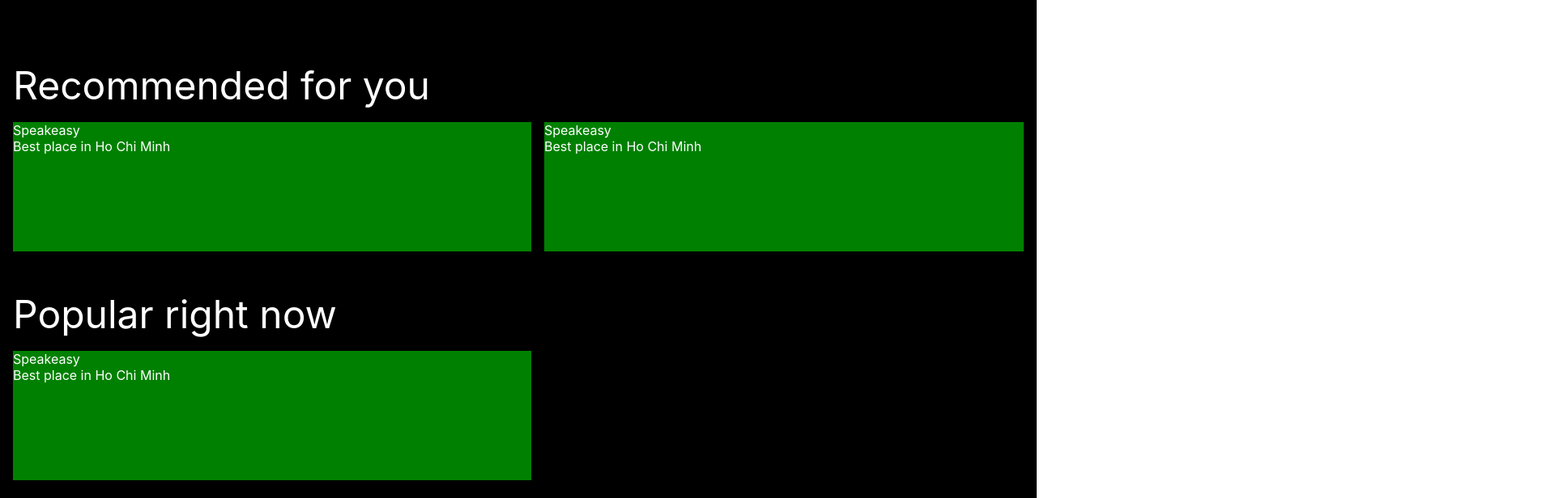
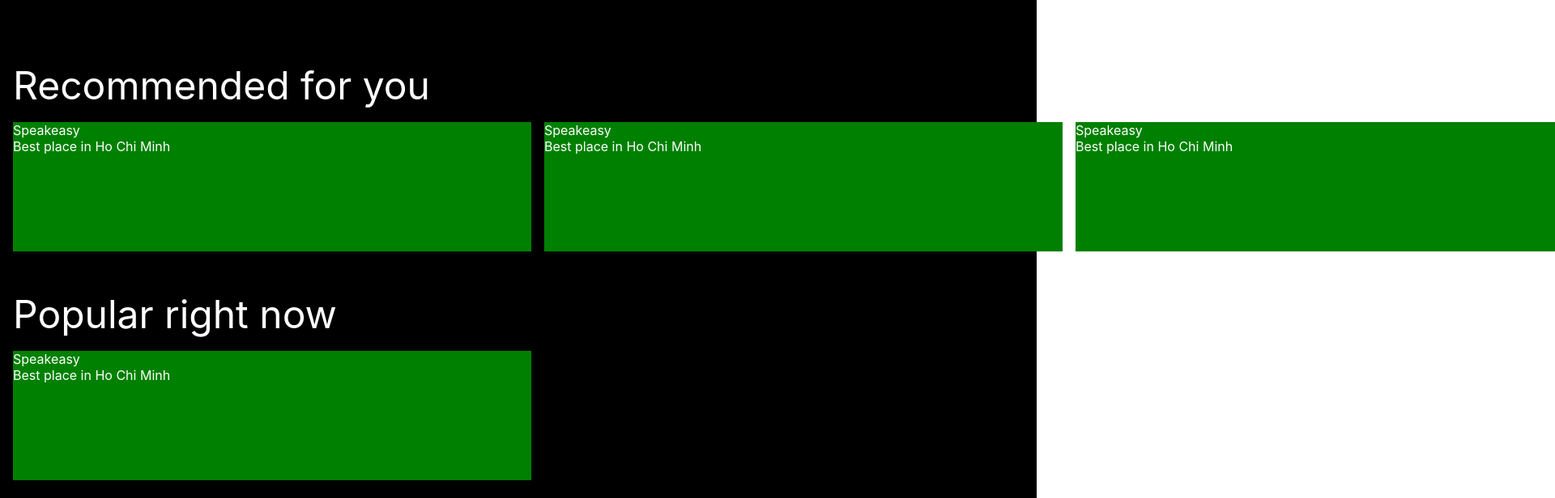
Before and after one commit to snokpok/koseur-frontend, a Next.js app: page /home in a window 1280 px wide. Shown: the part 340-956 px from the top of the page at 81% size, 1920 px wide, since content can reach past the window. Built offline with nearby package versions, Linux system fonts and the light colour scheme.

Commit message:
trying to implement drag scroll

```diff
--- a/components/CategorySubsection/CategorySubsection.tsx
+++ b/components/CategorySubsection/CategorySubsection.tsx
@@ -1,6 +1,7 @@
-import React from "react";
+import React, { useRef } from "react";
 import styles from "./CategorySubsection.module.sass";
 import CategoryItem, { ICategoryItem } from "../CategoryItem/CategoryItem";
+import {motion} from 'framer-motion'
 
 export interface ICategorySubsection {
     name: string;
@@ -8,14 +9,18 @@ export interface ICategorySubsection {
 }
 
 export default function CategorySubsection(props: ICategorySubsection) {
+    const dragContainerRef = useRef(null)
+
     return (
         <div className={styles.CategorySubsection}>
             <div className={styles.Header}>{props.name}</div>
-            <div className={styles.Items}>
-                {props.items.map((item: ICategoryItem) => (
-                    <CategoryItem {...item} />
-                ))}
-            </div>
+            <motion.div ref={dragContainerRef}>
+                <motion.div className={styles.Items} drag='x' dragConstraints={dragContainerRef} dragElastic={0.8}>
+                    {props.items.map((item: ICategoryItem) => (
+                        <CategoryItem {...item} />
+                    ))}
+                </motion.div>
+            </motion.div>
         </div>
     );
 }
--- a/next.config.js
+++ b/next.config.js
@@ -1,6 +1,7 @@
-const { PHASE_DEVELOPMENT_SERVER } = require("next/constants");
-
-module.exports = (phase, { defaultConfig }) => {
+const {PHASE_DEVELOPMENT_SERVER} = require("next/constants");
+const withCSS = require("@zeit/next-css");
+module.exports = withCSS({});
+module.exports = (phase, {defaultConfig}) => {
     return {
         env: {
             api:
--- a/package.json
+++ b/package.json
@@ -15,7 +15,9 @@
         "cookies": "^0.8.0",
         "dotenv": "^9.0.1",
         "draft-js": "^0.11.7",
+        "dragscroll": "0.0.8",
         "formik": "^2.2.6",
+        "framer": "^1.2.30",
         "framer-motion": "^4.1.16",
         "hamburger-react": "^2.4.1",
         "next": "10.1.3",
```
Also changed, not shown: components/CategoryItem/CategoryItem.tsx (+4 -4 lines), components/CategorySection/CategorySection.tsx (+5 -5 lines), 1 other file (tests, documents, lock files or other folders).
